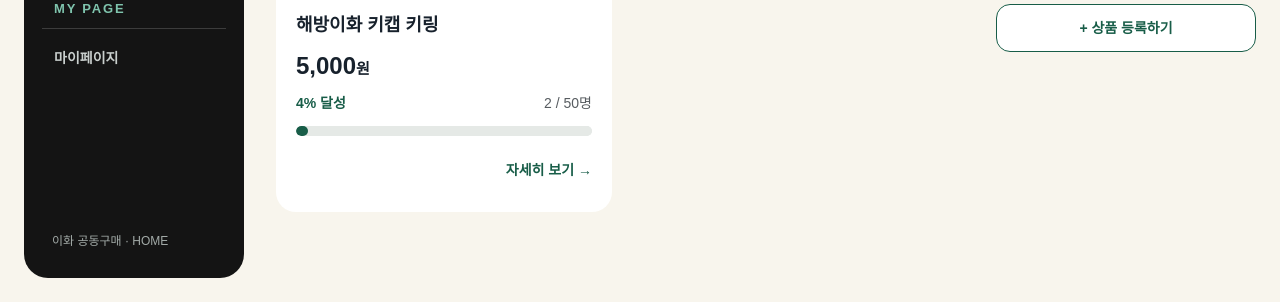
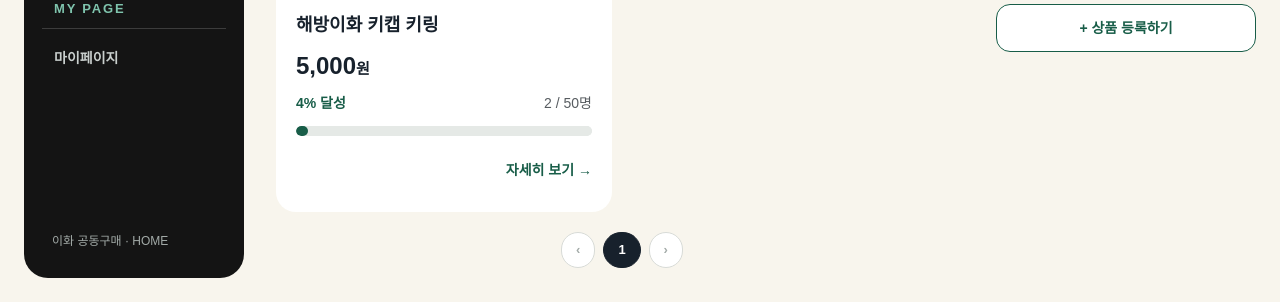
Before and after one commit to 2026-osp-project-2425/2026_osp_project_2425, a Flask app: page / in a window 1280 px wide. Shown: the part 498-800 px from the top of the page. Run offline with Flask 3, Linux system fonts and the light colour scheme; data comes from the database, SQL or seed files in the repository; some web fonts are replaced.

Commit message:
Show pagination on single-page lists

```diff
--- a/templates/index.html
+++ b/templates/index.html
@@ -54,7 +54,7 @@
 {%- endmacro %}
 
 {% macro pagination(endpoint) -%}
-{% if pages > 1 %}<nav class="pagination" aria-label="페이지 선택">
+{% if pages >= 1 %}<nav class="pagination" aria-label="페이지 선택">
 {% set args = dict(q=request.args.get('q',''), sort=request.args.get('sort',''), category=request.args.get('category',''), product_id=request.args.get('product_id',''), status=request.args.get('status','')) %}
 {% if current_page > 1 %}<a class="pill" href="{{ url_for(endpoint, page=current_page-1, **args) }}" aria-label="이전 페이지">‹</a>{% else %}<span class="pill" aria-disabled="true">‹</span>{% endif %}
 {% for number in range(1,pages+1) %}<a href="{{ url_for(endpoint, page=number, **args) }}" class="pill {{ 'on' if number == current_page else '' }}" {% if number == current_page %}aria-current="page"{% endif %}>{{ number }}</a>{% endfor %}
```
